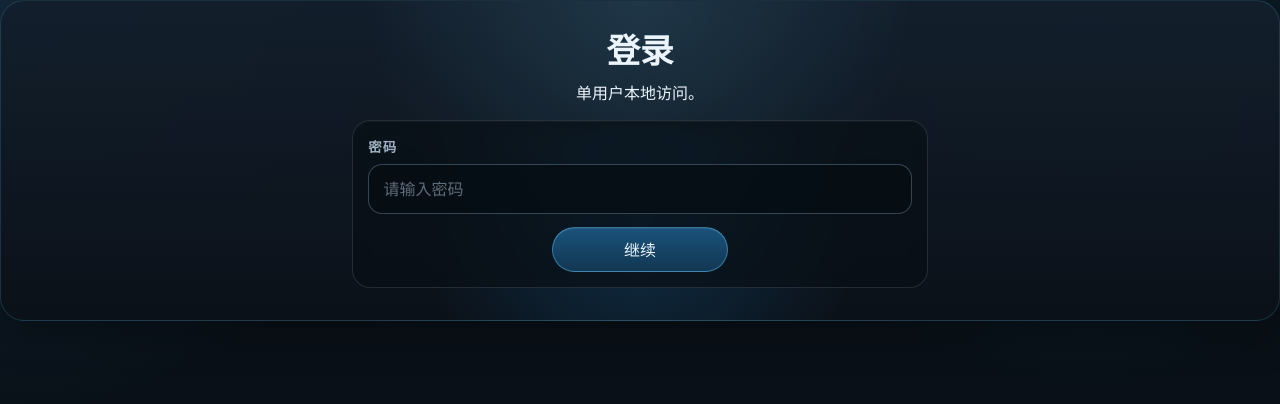
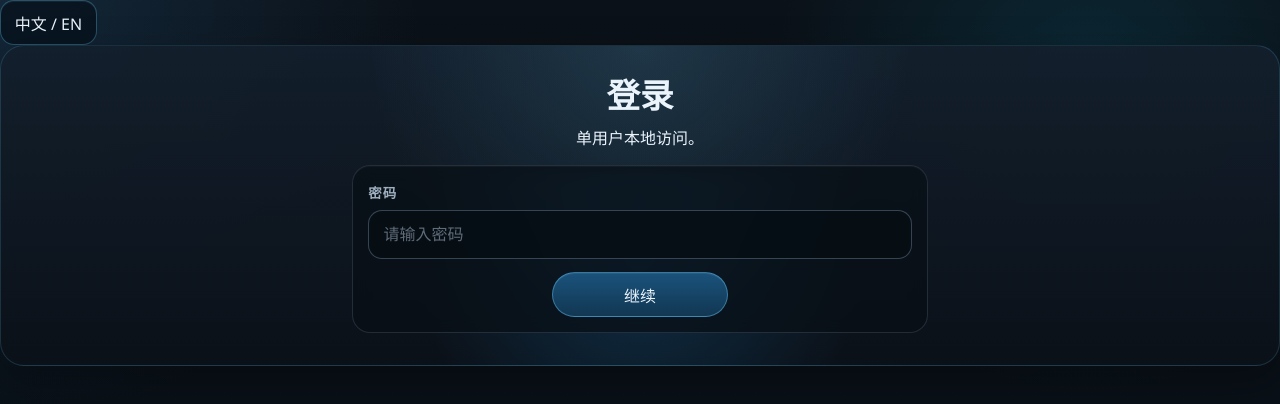
Before and after one commit to guowanghushifu/mkv-maker, a React (Vite) app in the folder web/: page / in a window 1280 px wide. Shown: the top 404 px of the page. Built offline with nearby package versions, Linux system fonts and the light colour scheme.

Commit message:
fix: expose locale toggle on login state

```diff
--- a/web/src/App.tsx
+++ b/web/src/App.tsx
@@ -1,4 +1,5 @@
 import { Layout } from './components/Layout';
+import { Button } from './components/Button';
 import { LoginPage } from './features/auth/LoginPage';
 import { BDInfoPage } from './features/bdinfo/BDInfoPage';
 import { TrackEditorPage } from './features/draft/TrackEditorPage';
@@ -10,7 +11,16 @@ function App() {
   const workflow = useRemuxWorkflow();
 
   if (workflow.step === 'login') {
-    return <LoginPage locale={workflow.locale} onSuccess={workflow.handleLogin} error={workflow.loginError} />;
+    return (
+      <div className="login-state">
+        <div className="login-state-actions">
+          <Button variant="subtle" className="locale-toggle" onClick={workflow.toggleLocale}>
+            {workflow.locale === 'zh' ? '中文 / EN' : 'EN / 中文'}
+          </Button>
+        </div>
+        <LoginPage locale={workflow.locale} onSuccess={workflow.handleLogin} error={workflow.loginError} />
+      </div>
+    );
   }
 
   return (
```
Also changed, not shown: 1 other file (tests, documents, lock files or other folders).
